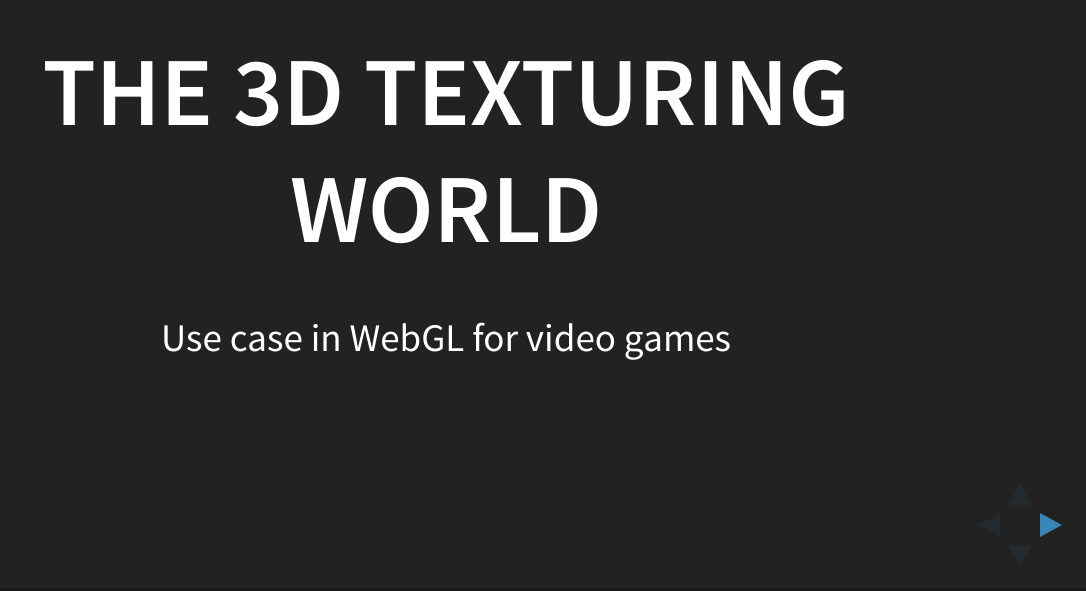
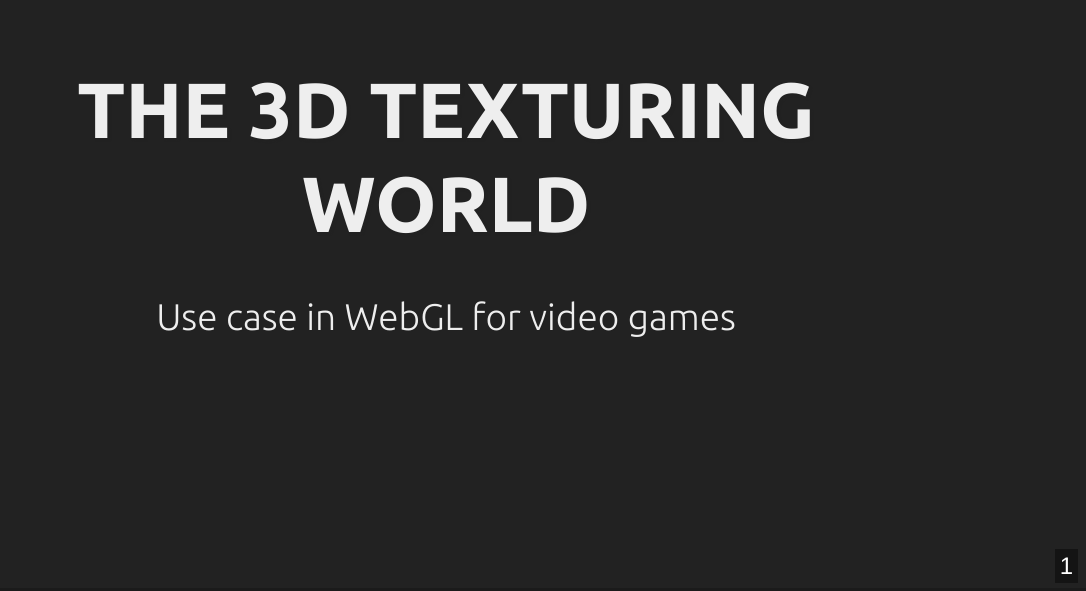
Before and after one commit to jbouny/texturing-intro-slides, a website: page index.html in a window 1280 px wide. Shown: the part 209-800 px from the top of the page, without its empty margins (194-1280 px from the left). Drawn offline with Linux system fonts and the light colour scheme.

Commit message:
Change theme and update reveal configuration

```diff
--- a/index.html
+++ b/index.html
@@ -7,7 +7,7 @@
 		<title>The 3D texturing world</title>
 
 		<link rel="stylesheet" href="css/reveal.css">
-		<link rel="stylesheet" href="css/theme/black.css">
+		<link rel="stylesheet" href="css/theme/blood.css">
 
 		<!-- Theme used for syntax highlighting of code -->
 		<link rel="stylesheet" href="lib/css/zenburn.css">
@@ -17,7 +17,7 @@
 				background-color: rgba(20, 20, 20, 0.6);
 			}
 
-			.reveal.slide .slides > section, .reveal.slide .slides > section > section {
+			.reveal .slides > section, .reveal .slides > section > section {
 				min-height: 100% !important;
 				display: flex !important;
 				flex-direction: column !important;
@@ -41,6 +41,10 @@
 			.semi-width {
 				width: 70%;
 			}
+
+			.slide-number span {
+				font-size: 24px;
+			}
 		</style>
 
 		<!-- Printing and PDF exports -->
@@ -57,7 +61,7 @@
 			<div class="slides">
 				<section data-markdown>
 					<script type="text/template">
-						#The 3D texturing world
+						## The 3D texturing world
 
 						Use case in WebGL for video games
 					</script>
@@ -418,6 +422,11 @@
 			// More info https://github.com/hakimel/reveal.js#configuration
 			Reveal.initialize({
 				history: true,
+				slideNumber: true,
+				controls: false,
+				transition: "fade",
+				transitionSpeed: "fast",
+				center: false,
 
 				// More info https://github.com/hakimel/reveal.js#dependencies
 				dependencies: [
```
